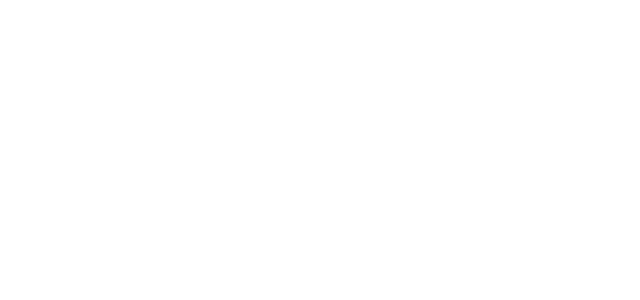
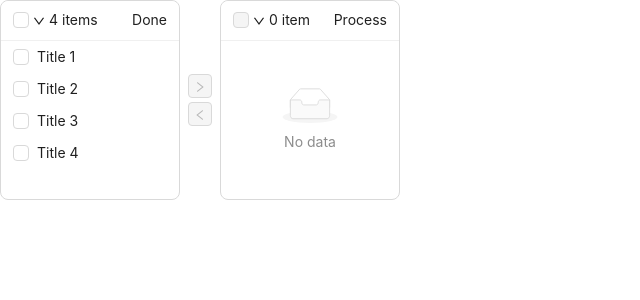
Before and after one commit to NicaZadirieva/zustand, a React (Vite) app: page / in a window 1280 px wide. Shown: the top 300 px of the page, without its empty margins (0-640 px from the left). Built offline with nearby package versions, Linux system fonts and the light colour scheme.

Commit message:
feat: пример использования transfer

```diff
--- a/src/App.tsx
+++ b/src/App.tsx
@@ -1,12 +1,75 @@
-import './App.css';
+import { Transfer, TransferProps } from "antd";
+import React, { useState } from "react";
+import "./index.css";
+import { TodoItem } from "./model/todoStore";
 
-function App() {
+const data: TodoItem[] = [
+  {
+    title: "Title 1",
+    isCompleted: true,
+    key: "1"
+  },
+  {
+    title: "Title 2",
+    isCompleted: true,
+    key: "2"
+  },
+  {
+    title: "Title 3",
+    isCompleted: false,
+    key: "3"
+  },
+  {
+    title: "Title 4",
+    isCompleted: true,
+    key: "4"
+  },
+];
+
+const App: React.FC = () => {
+  const [selectedKeys, setSelectedKeys] = useState<TransferProps["targetKeys"]>(
+    []
+  );
+
+  const [targetKeys, setTargetKeys] =
+    useState<TransferProps["targetKeys"]>([]);
+
+  const onChange: TransferProps["onChange"] = (
+    nextTargetKeys,
+    direction,
+    moveKeys
+  ) => {
+    console.log("targetKeys:", nextTargetKeys);
+    console.log("direction:", direction);
+    console.log("moveKeys:", moveKeys);
+    setTargetKeys(nextTargetKeys);
+  };
+
+  const onSelectChange: TransferProps["onSelectChange"] = (
+    sourceSelectedKeys,
+    targetSelectedKeys
+  ) => {
+    console.log("sourceSelectedKeys:", sourceSelectedKeys);
+    console.log("targetSelectedKeys:", targetSelectedKeys);
+    setSelectedKeys([...sourceSelectedKeys, ...targetSelectedKeys]);
+  };
+
+  const onScroll: TransferProps["onScroll"] = (direction, e) => {
+    console.log("direction:", direction);
+    console.log("target:", e.target);
+  };
 
   return (
-    <div className='wrapper'>
-
-    </div>
-  )
-}
-
-export default App
+    <Transfer
+      dataSource={data}
+      titles={["Done", "Process"]}
+      targetKeys={targetKeys}
+      selectedKeys={selectedKeys}
+      onChange={onChange}
+      onSelectChange={onSelectChange}
+      onScroll={onScroll}
+      render={(item) => <div key={item.title}>{item.title}</div>}
+    />
+  );
+};
+export default App;
--- /dev/null
+++ b/src/model/todoStore.ts
@@ -0,0 +1,5 @@
+export type TodoItem = {
+    title: string;
+    isCompleted: boolean;
+    key: string;
+}
```
